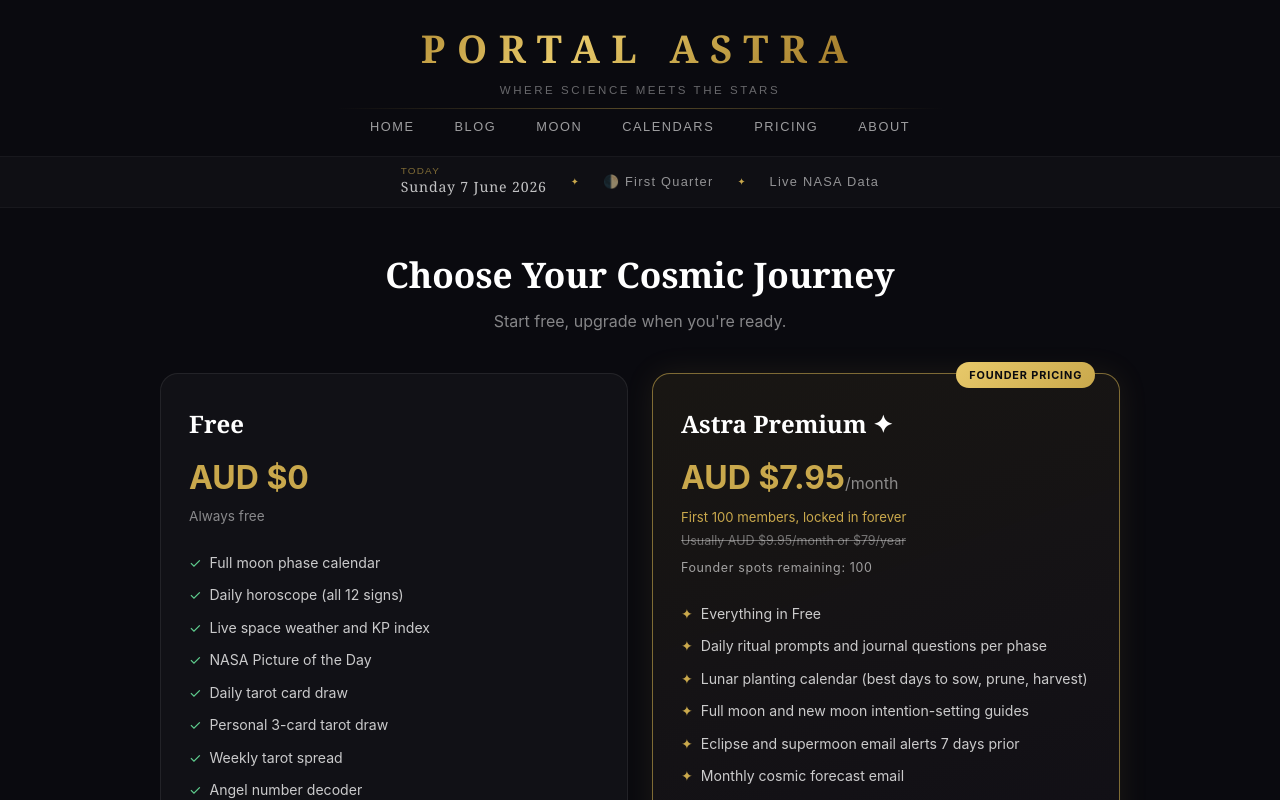
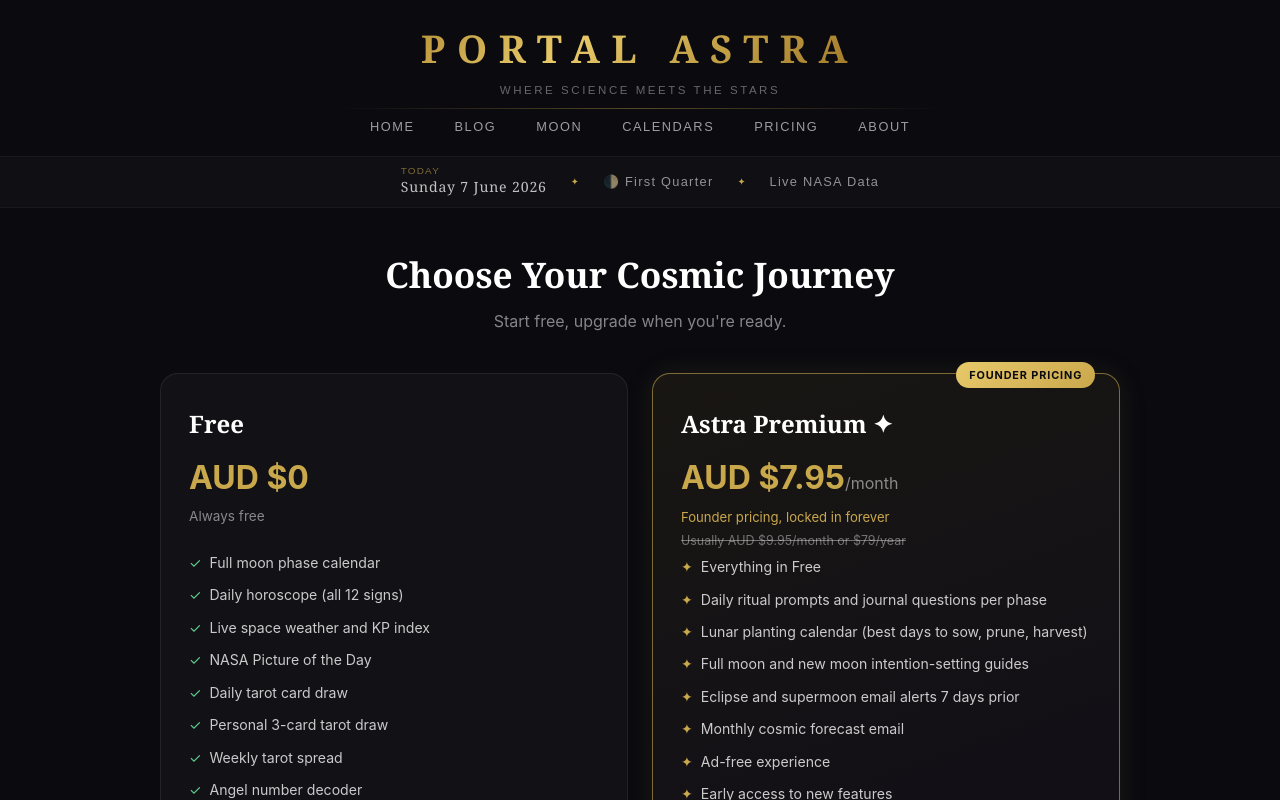
Before and after one commit to Cardsoncardsoncards/portalastra, a Next.js app: page /pricing in a window 1280 px wide. Shown: the top 800 px of the page. Built offline with nearby package versions, Linux system fonts and the light colour scheme.

Commit message:
fix: remove founder spots counter from pricing page

```diff
--- a/src/app/pricing/page.tsx
+++ b/src/app/pricing/page.tsx
@@ -65,9 +65,8 @@
             <span className={styles.badge}>Founder Pricing</span>
             <h2 className={styles.tierName}>Astra Premium ✦</h2>
             <p className={styles.tierPrice}>AUD $7.95<span className={styles.tierPer}>/month</span></p>
-            <p className={styles.tierFounder}>First 100 members, locked in forever</p>
+            <p className={styles.tierFounder}>Founder pricing, locked in forever</p>
             <p className={styles.tierStandard}>Usually AUD $9.95/month or $79/year</p>
-            <p className={styles.tierSpots}>Founder spots remaining: 100</p>
             <ul className={styles.featureList}>
               {PREMIUM_FEATURES.map((f) => (
                 <li key={f} className={styles.feature}><span className={styles.checkGold}>✦</span> {f}</li>
```
